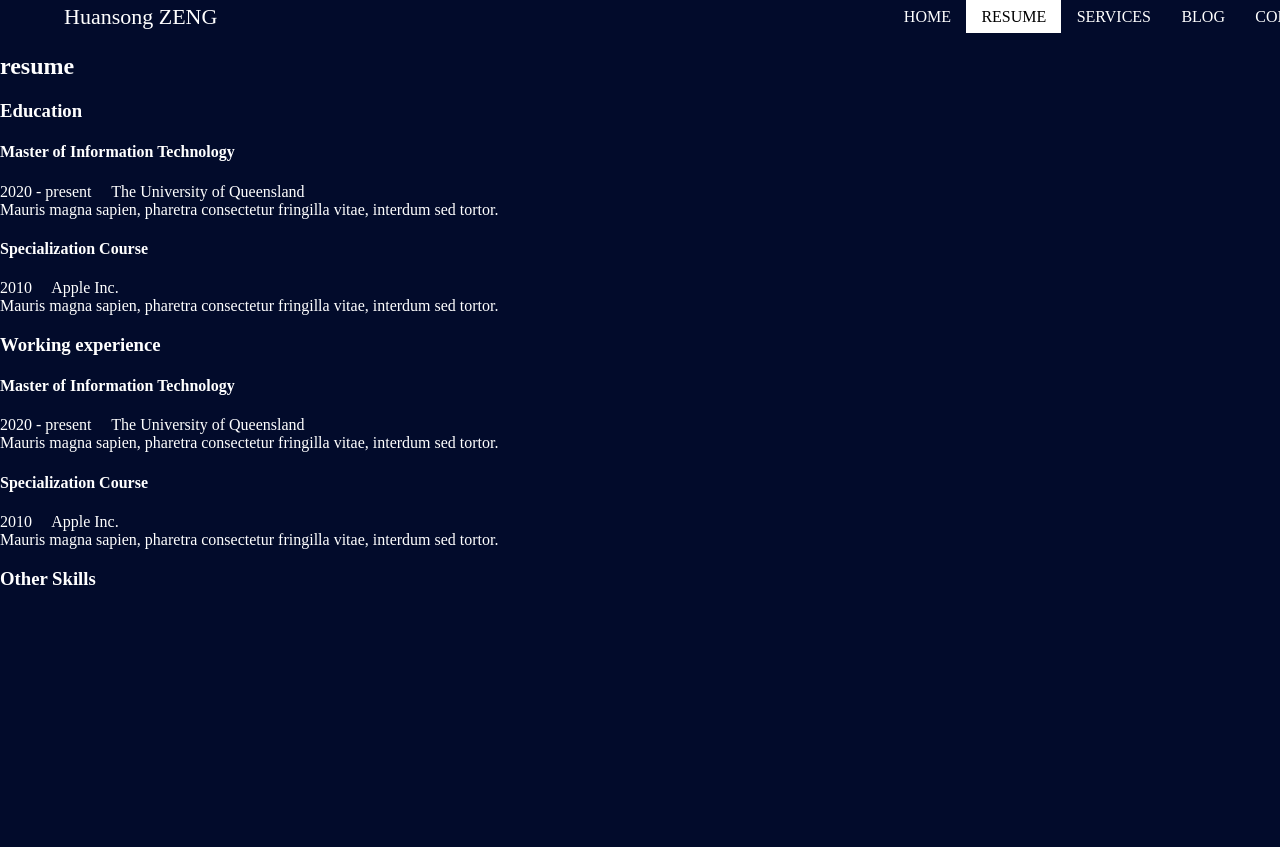
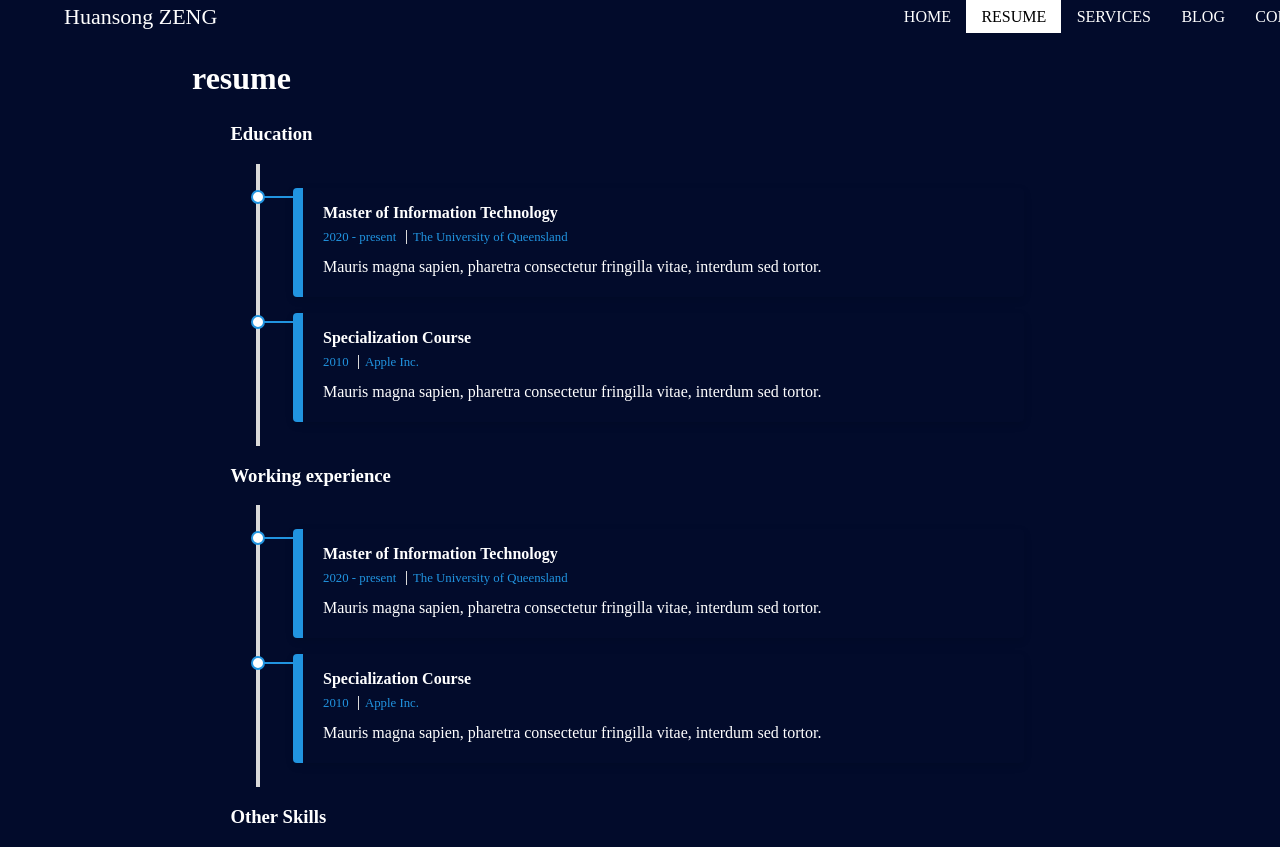
Before and after one commit to Wystanzeng/personal-website, a plain HTML site: page index.html in a window 1280 px wide. Both pictures are taken after a click on the item "RESUME". Shown: the top 847 px of the page. Before the commit the page ends 800 px from the top, so only its background shows below. Drawn offline with nearby package versions, Linux system fonts and the light colour scheme; files that its build step writes are made by us from their sources.

Commit message:
Update index.scss

```diff
--- a/index.scss
+++ b/index.scss
@@ -133,8 +133,80 @@ body{
 
 .resume {
     display: none;
+    & h2 {
+        margin-left: 15%;
+        font-size: 32px;
+    }
+    & h3 {
+        margin-left: 18%;
+    }
+
 }
 
+.timelines{
+    border-left: 4px solid #dadada;
+    padding: 8px 0 8px 48px;
+    margin: 0 20%;
+    & > div {
+        margin-top: 16px;
+        margin-bottom: 16px;
+    }
+}
+
+.timeline {
+    position: relative;
+    padding: 16px 20px;
+    border-radius: 4px;
+    box-shadow: 0px 3px 8px 0px rgba(0,0,0,0.1);
+    border-left: 10px solid#2194E0;
+    margin-left: -15px;
+    &::before {
+        content: "";
+        width: 48px;
+        border-bottom: 2px solid #2194E0;
+        position: absolute;
+        left: -48px;
+        top: 8px;
+    }
+    &::after{
+        content: "";
+        position: absolute;
+        left: -52px;
+        width: 10px;
+        height: 10px;
+        border-radius: 100%;
+        border: 2px solid #2194E0;
+        top: 2px;
+        background: white;
+    }
+}
+
+.experience {
+    &__title {
+        margin: 0 0 8px;
+    }
+
+    &__meta {
+        font-size: 0.8rem;
+        margin-bottom: 8px;
+    }
+
+    &__year {
+        color: #2194E0;
+    }
+
+    &__divider {
+        border-right: 1px solid #dadada;
+    }
+
+    &__provider {
+        color: #2194E0;
+    }
+
+    &__description {
+        line-height: 1.75;
+    }
+}
 .services {
     display: none;
     padding: 5% 20%;
```
